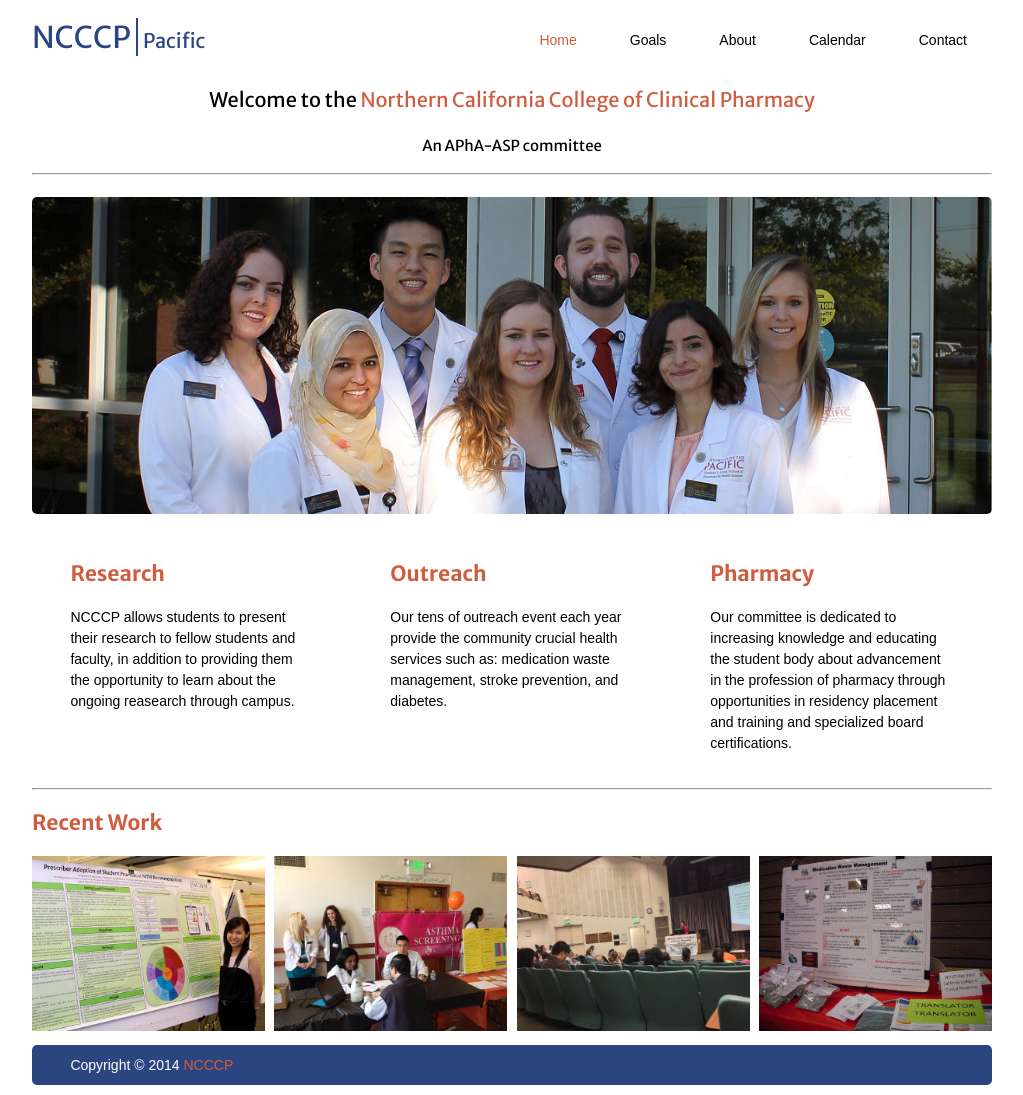
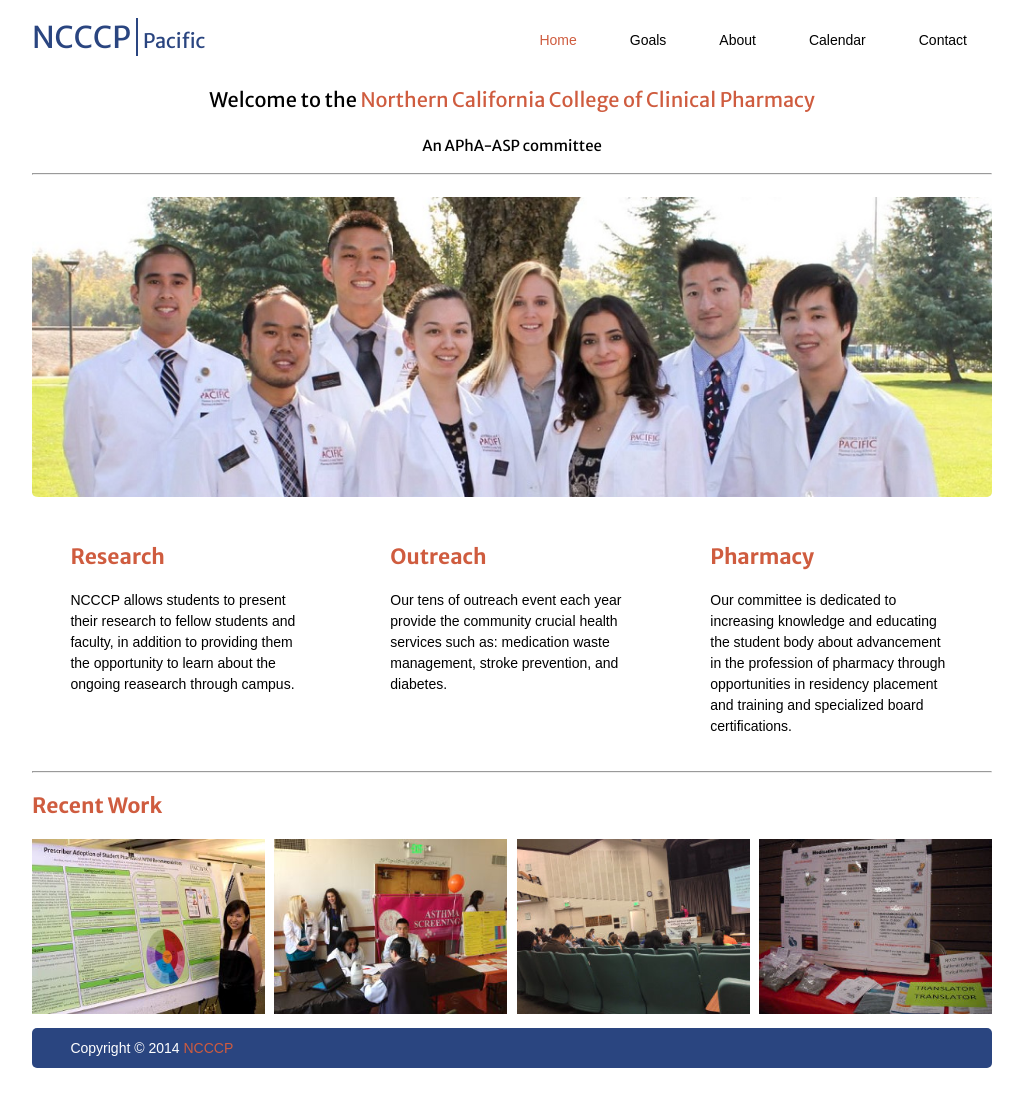
Before and after one commit to ncccp/ncccp.github.io, a Jekyll site: the page built from index.html, in a window 1280 px wide. Shown: the whole page, without its empty margins (128-1151 px from the left). Built offline with Jekyll 4.4.1, drawn with Linux system fonts in a browser that asks for light colours.

Commit message:
Changed Team Picture

```diff
--- a/index.html
+++ b/index.html
@@ -6,7 +6,7 @@ intro: |
 extra_css:
   - /assets/css/index.css
 ---
-<img src="{{ site.baseurl }}/assets/img/index/team.jpg" width="1108" height="367" alt="Our team" title="Our team">
+<img src="{{ site.baseurl }}/assets/img/index/team_2013_2014.jpg" width="1108" height="367" alt="Our team" title="Our team">
 
 <div class="themes group">
   <div>
```
Also changed, not shown: assets/img/index/team_2013_2014.jpg (added).
